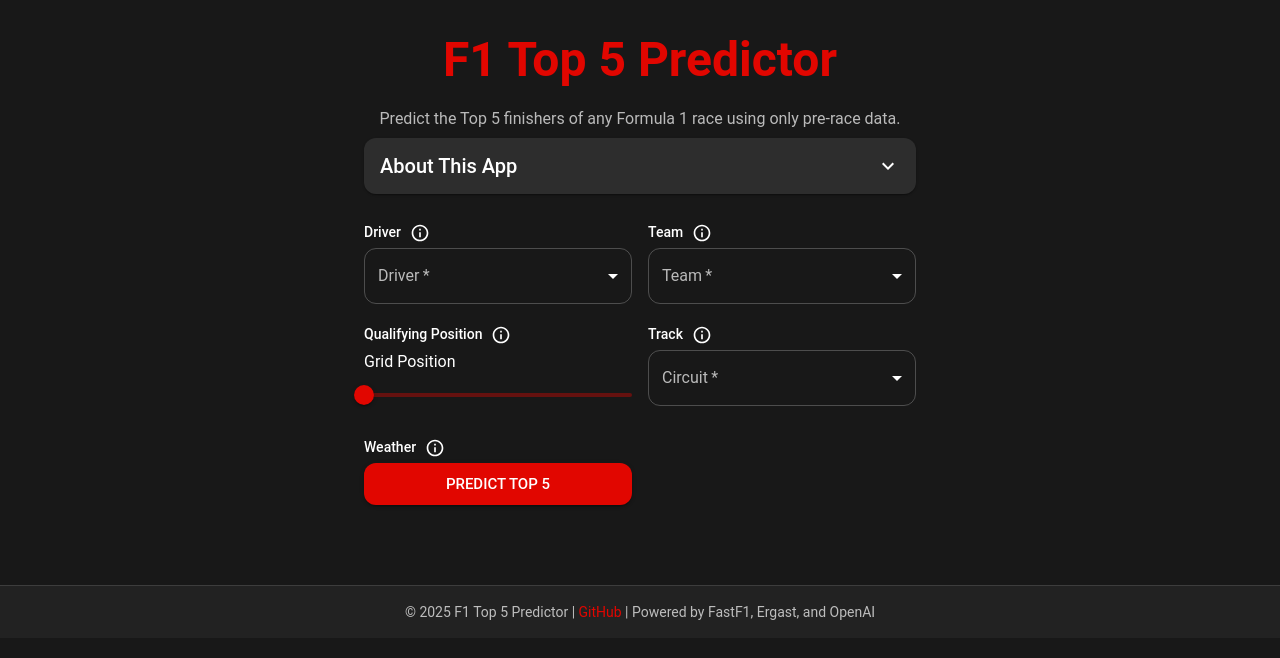
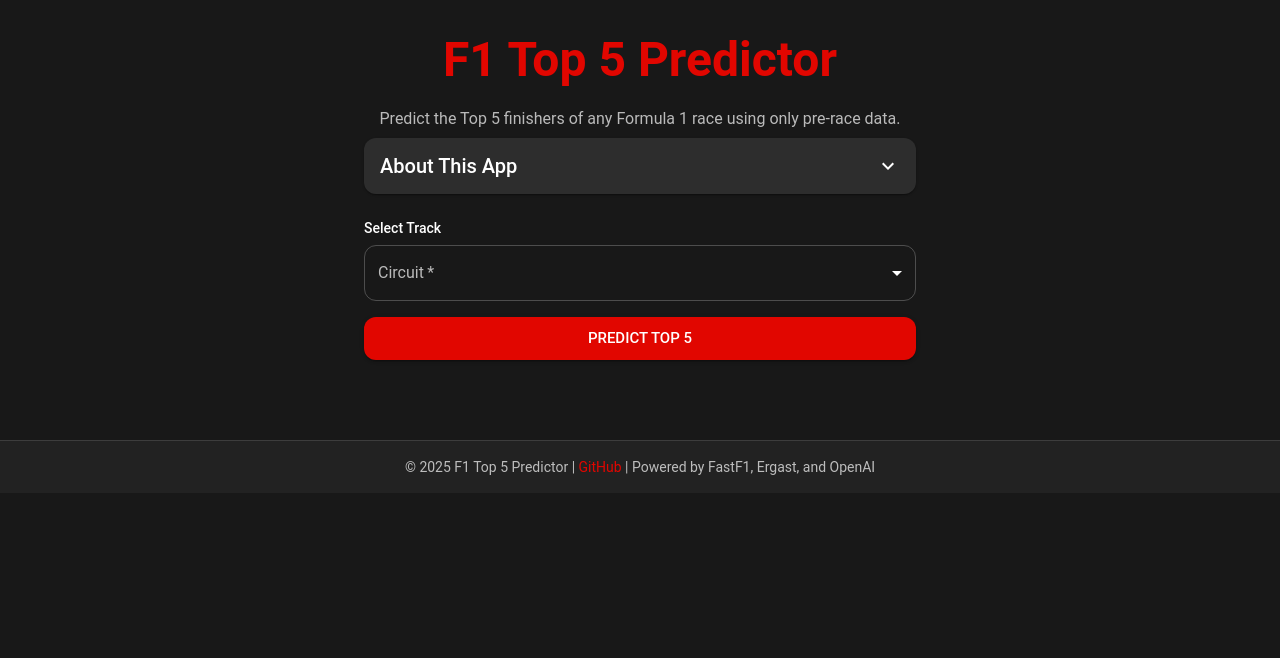
Before and after one commit to Vish4231/Neural-network, a React (Create React App) app in the folder frontend/: page / in a window 1280 px wide. Shown: the top 658 px of the page. Built offline with nearby package versions, Linux system fonts and the light colour scheme.

Commit message:
form update

```diff
--- a/frontend/src/components/PredictionForm.tsx
+++ b/frontend/src/components/PredictionForm.tsx
@@ -1,64 +1,36 @@
 import React from "react";
 import { useForm, Controller } from "react-hook-form";
-import {
-  Box,
-  Button,
-  MenuItem,
-  TextField,
-  Slider,
-  Grid,
-  Typography,
-  Tooltip,
-  IconButton
-} from "@mui/material";
-import InfoOutlinedIcon from "@mui/icons-material/InfoOutlined";
+import { Box, Button, MenuItem, TextField, Typography } from "@mui/material";
 
-const drivers = [
-  "Lando NORRIS",
-  "Oscar PIASTRI",
-  "Max VERSTAPPEN",
-  "Lewis HAMILTON",
-  "George RUSSELL",
-  // ...add more
-];
-const teams = [
-  "McLaren",
-  "Red Bull Racing",
-  "Ferrari",
-  "Mercedes",
-  "Aston Martin",
-  // ...add more
-];
 const circuits = [
+  "Melbourne",
+  "Shanghai",
+  "Suzuka",
+  "Sakhir",
+  "Jeddah",
+  "Miami",
+  "Imola",
+  "Monte Carlo",
+  "Barcelona",
+  "Montreal",
+  "Spielberg",
   "Silverstone",
-  "Monaco",
+  "Spa-Francorchamps",
+  "Budapest",
+  "Zandvoort",
+  "Monza",
   "Baku",
-  "Suzuka",
-  "Yas Marina Circuit",
-  // ...add more
+  "Singapore",
+  "Austin",
+  "Mexico City",
+  "Sao Paulo",
+  "Las Vegas",
+  "Lusail",
+  "Yas Marina"
 ];
 
 export type PredictionFormData = {
-  driver_name: string;
-  team_name: string;
   circuit: string;
-  grid_position: number;
-  qualifying_lap_time: number;
-  air_temperature: number;
-  humidity: number;
-  rainfall: number;
-  track_temperature: number;
-  wind_speed: number;
-  driver_form_last3: number;
-  team_form_last3: number;
-  qualifying_gap_to_pole: number;
-  teammate_grid_delta: number;
-  track_type: string;
-  overtaking_difficulty: number;
-  driver_championship_position: number;
-  team_championship_position: number;
-  driver_points_season: number;
-  team_points_season: number;
 };
 
 interface PredictionFormProps {
@@ -68,28 +40,7 @@ interface PredictionFormProps {
 
 const PredictionForm: React.FC<PredictionFormProps> = ({ onSubmit, loading }) => {
   const { control, handleSubmit } = useForm<PredictionFormData>({
-    defaultValues: {
-      driver_name: "",
-      team_name: "",
-      circuit: "",
-      grid_position: 1,
-      qualifying_lap_time: 90,
-      air_temperature: 20,
-      humidity: 50,
-      rainfall: 0,
-      track_temperature: 25,
-      wind_speed: 5,
-      driver_form_last3: 5,
-      team_form_last3: 5,
-      qualifying_gap_to_pole: 0.5,
-      teammate_grid_delta: 0,
-      track_type: "permanent",
-      overtaking_difficulty: 3,
-      driver_championship_position: 5,
-      team_championship_position: 3,
-      driver_points_season: 50,
-      team_points_season: 100,
-    },
+    defaultValues: { circuit: "" },
   });
 
   const onFormSubmit = (data: any) => {
@@ -98,87 +49,9 @@ const PredictionForm: React.FC<PredictionFormProps> = ({ onSubmit, loading }) =>
 
   return (
     <form onSubmit={handleSubmit(onFormSubmit)}>
-      <Grid container spacing={2}>
-        <Grid item xs={12} sm={6}>
-          <Typography variant="subtitle2" display="flex" alignItems="center">
-            Driver
-            <Tooltip title="Select the driver you want to predict for.">
-              <IconButton size="small" sx={{ ml: 0.5 }}>
-                <InfoOutlinedIcon fontSize="small" />
-              </IconButton>
-            </Tooltip>
-          </Typography>
-          <Controller
-            name="driver_name"
-            control={control}
-            render={({ field }) => (
-              <TextField select label="Driver" fullWidth required {...field}>
-                {drivers.map((d) => (
-                  <MenuItem key={d} value={d}>
-                    {d}
-                  </MenuItem>
-                ))}
-              </TextField>
-            )}
-          />
-        </Grid>
-        <Grid item xs={12} sm={6}>
-          <Typography variant="subtitle2" display="flex" alignItems="center">
-            Team
-            <Tooltip title="Select the driver's team for this race.">
-              <IconButton size="small" sx={{ ml: 0.5 }}>
-                <InfoOutlinedIcon fontSize="small" />
-              </IconButton>
-            </Tooltip>
-          </Typography>
-          <Controller
-            name="team_name"
-            control={control}
-            render={({ field }) => (
-              <TextField select label="Team" fullWidth required {...field}>
-                {teams.map((t) => (
-                  <MenuItem key={t} value={t}>
-                    {t}
-                  </MenuItem>
-                ))}
-              </TextField>
-            )}
-          />
-        </Grid>
-        <Grid item xs={12} sm={6}>
-          <Typography variant="subtitle2" display="flex" alignItems="center">
-            Qualifying Position
-            <Tooltip title="The driver's official qualifying position (after penalties, if any).">
-              <IconButton size="small" sx={{ ml: 0.5 }}>
-                <InfoOutlinedIcon fontSize="small" />
-              </IconButton>
-            </Tooltip>
-          </Typography>
-          <Controller
-            name="grid_position"
-            control={control}
-            render={({ field }) => (
-              <Box>
-                <Typography gutterBottom>Grid Position</Typography>
-                <Slider
-                  {...field}
-                  min={1}
-                  max={20}
-                  step={1}
-                  valueLabelDisplay="auto"
-                />
-              </Box>
-            )}
-          />
-        </Grid>
-        <Grid item xs={12} sm={6}>
-          <Typography variant="subtitle2" display="flex" alignItems="center">
-            Track
-            <Tooltip title="The circuit where the race is held.">
-              <IconButton size="small" sx={{ ml: 0.5 }}>
-                <InfoOutlinedIcon fontSize="small" />
-              </IconButton>
-            </Tooltip>
+      <Box mb={2}>
+        <Typography variant="subtitle2" gutterBottom>
+          Select Track
         </Typography>
         <Controller
           name="circuit"
@@ -193,18 +66,7 @@ const PredictionForm: React.FC<PredictionFormProps> = ({ onSubmit, loading }) =>
             </TextField>
           )}
         />
-        </Grid>
-        <Grid item xs={12} sm={6}>
-          <Typography variant="subtitle2" display="flex" alignItems="center">
-            Weather
-            <Tooltip title="Expected weather conditions at race start.">
-              <IconButton size="small" sx={{ ml: 0.5 }}>
-                <InfoOutlinedIcon fontSize="small" />
-              </IconButton>
-            </Tooltip>
-          </Typography>
-          {/* Add more fields as needed, e.g. qualifying_lap_time, weather, form, etc. */}
-          <Grid item xs={12}>
+      </Box>
       <Button
         type="submit"
         variant="contained"
@@ -215,9 +77,6 @@ const PredictionForm: React.FC<PredictionFormProps> = ({ onSubmit, loading }) =>
       >
         {loading ? "Predicting..." : "Predict Top 5"}
       </Button>
-          </Grid>
-        </Grid>
-      </Grid>
     </form>
   );
 };
```
Lines whose indentation alone changed are shown as unchanged.
